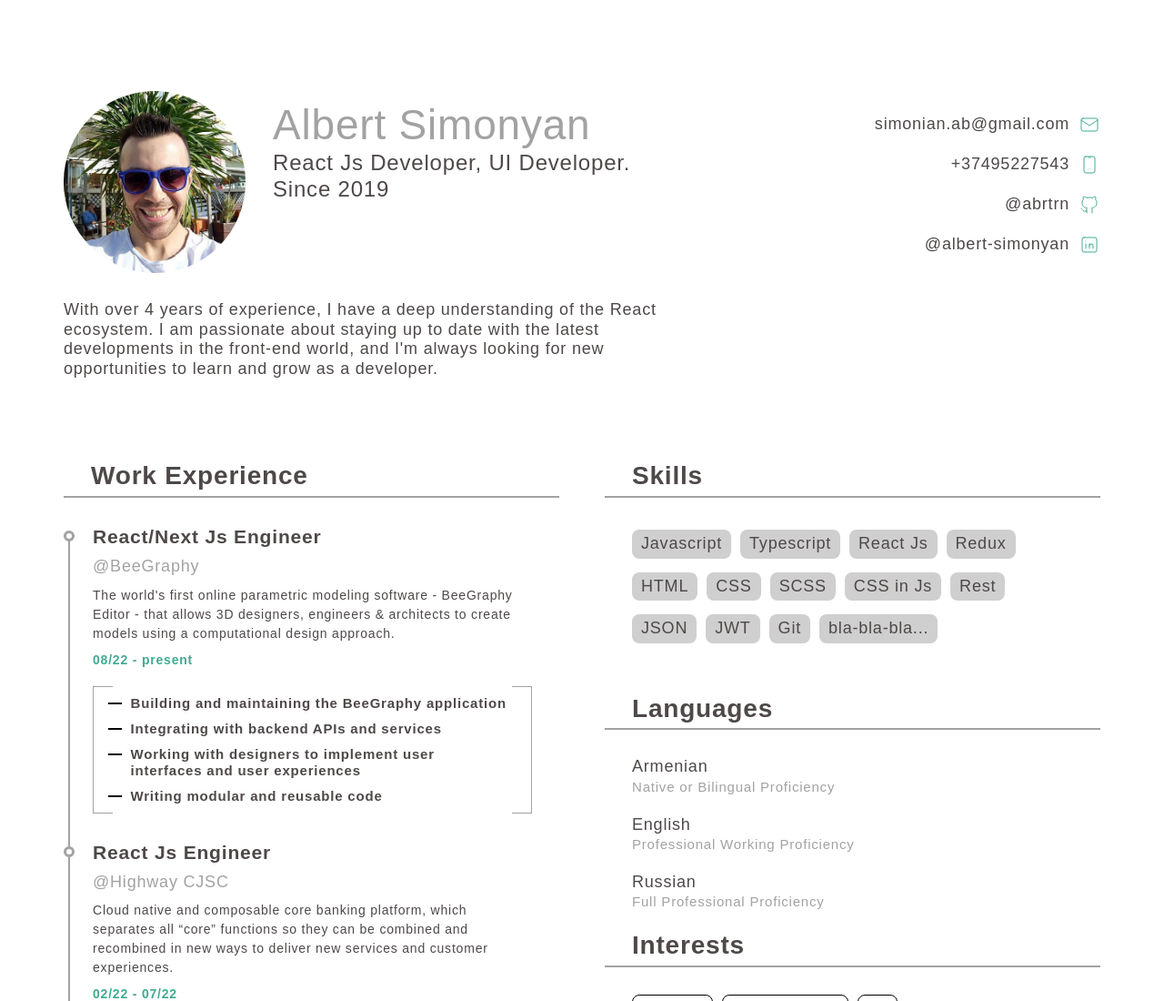
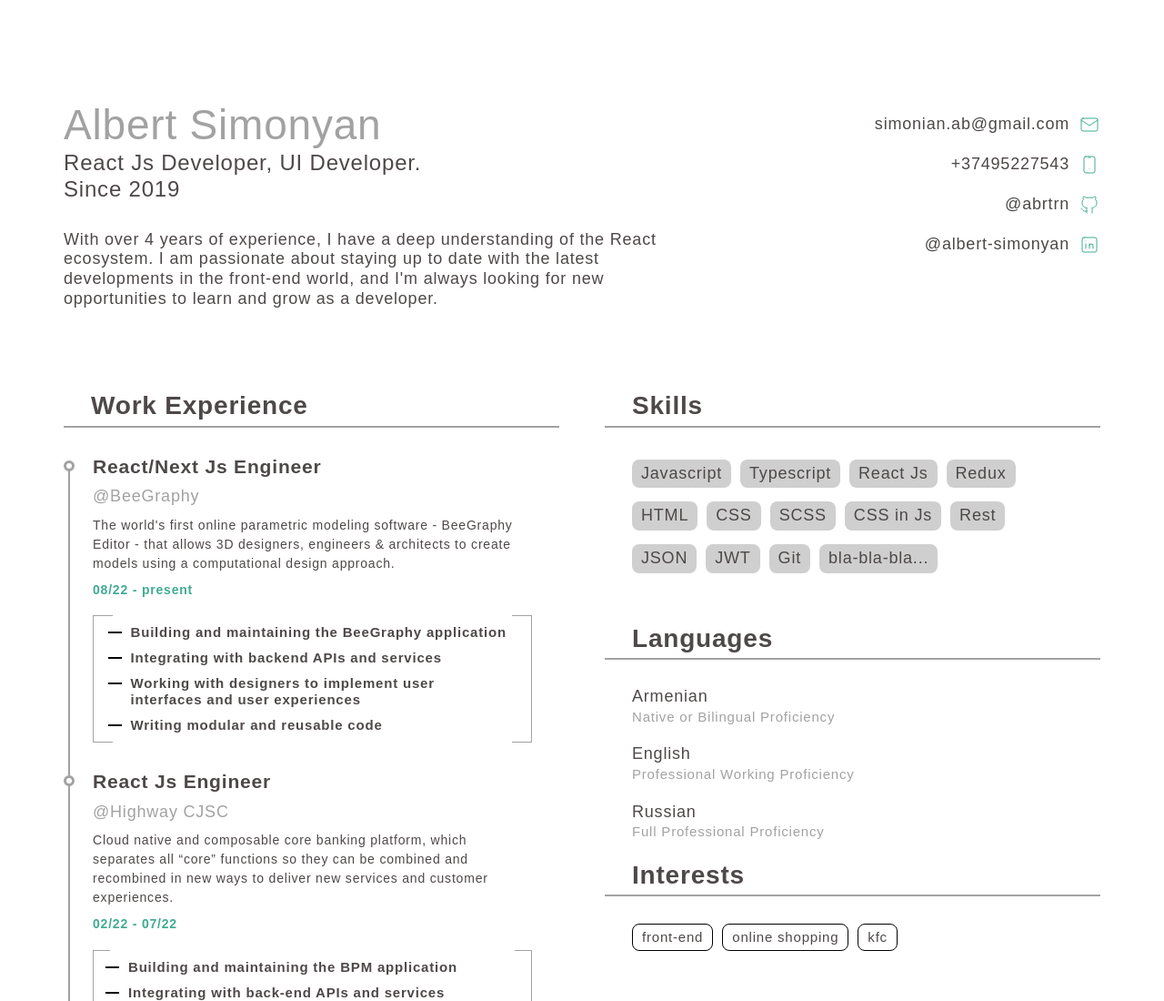
Before and after one commit to abrtrn/my-resume, a plain HTML site: page index.html in a window 1280 px wide. Shown: the top 1100 px of the page at 91% size. Drawn offline with Linux system fonts and the light colour scheme.

Commit message:
hide photo

```diff
--- a/index.html
+++ b/index.html
@@ -20,9 +20,9 @@
   <header class="header">
     <div>
       <div class="header__info">
-        <div class="header__img">
+        <!-- <div class="header__img">
           <img src="me.jpg" alt="Albert Simonyan">
-        </div>
+        </div> -->
         <div>
           <h1 class="header__title">Albert Simonyan</h1>
           <p class="header__subtext">React Js  Developer, UI Developer.</p>
```
